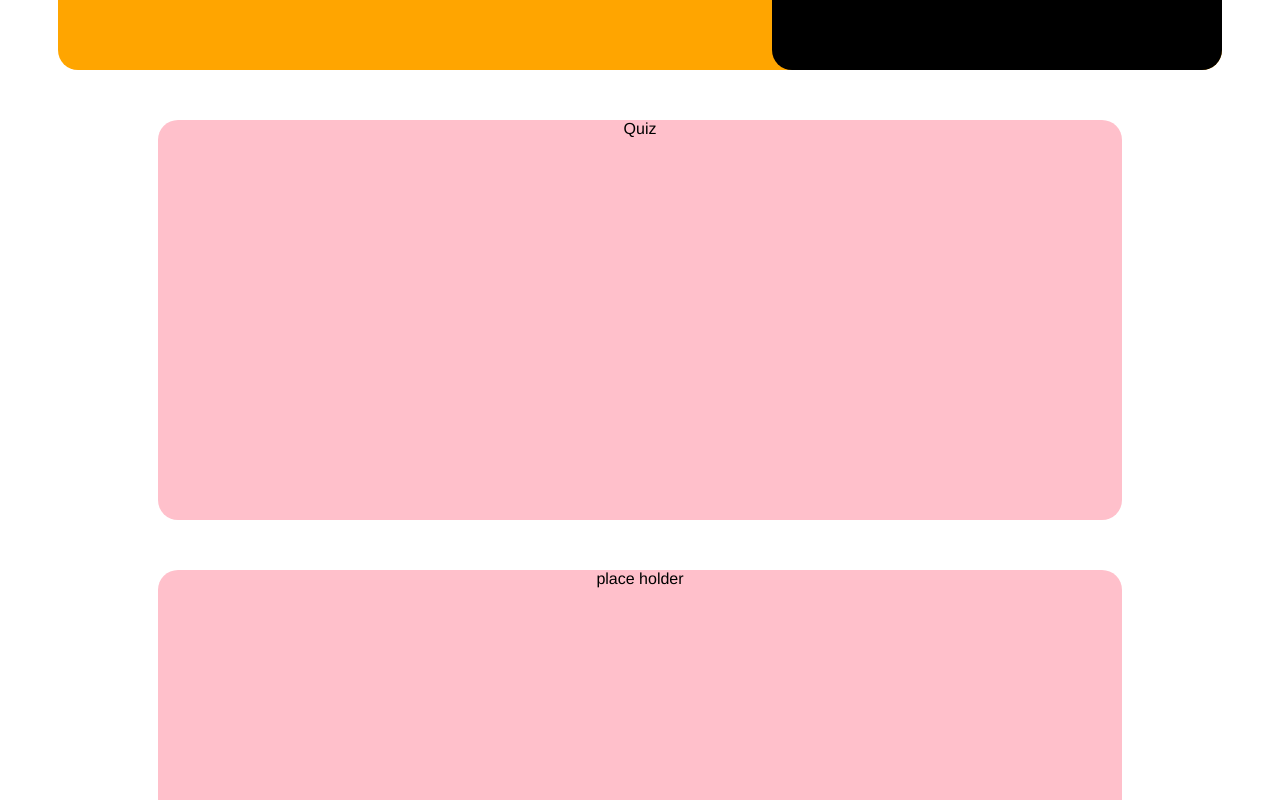
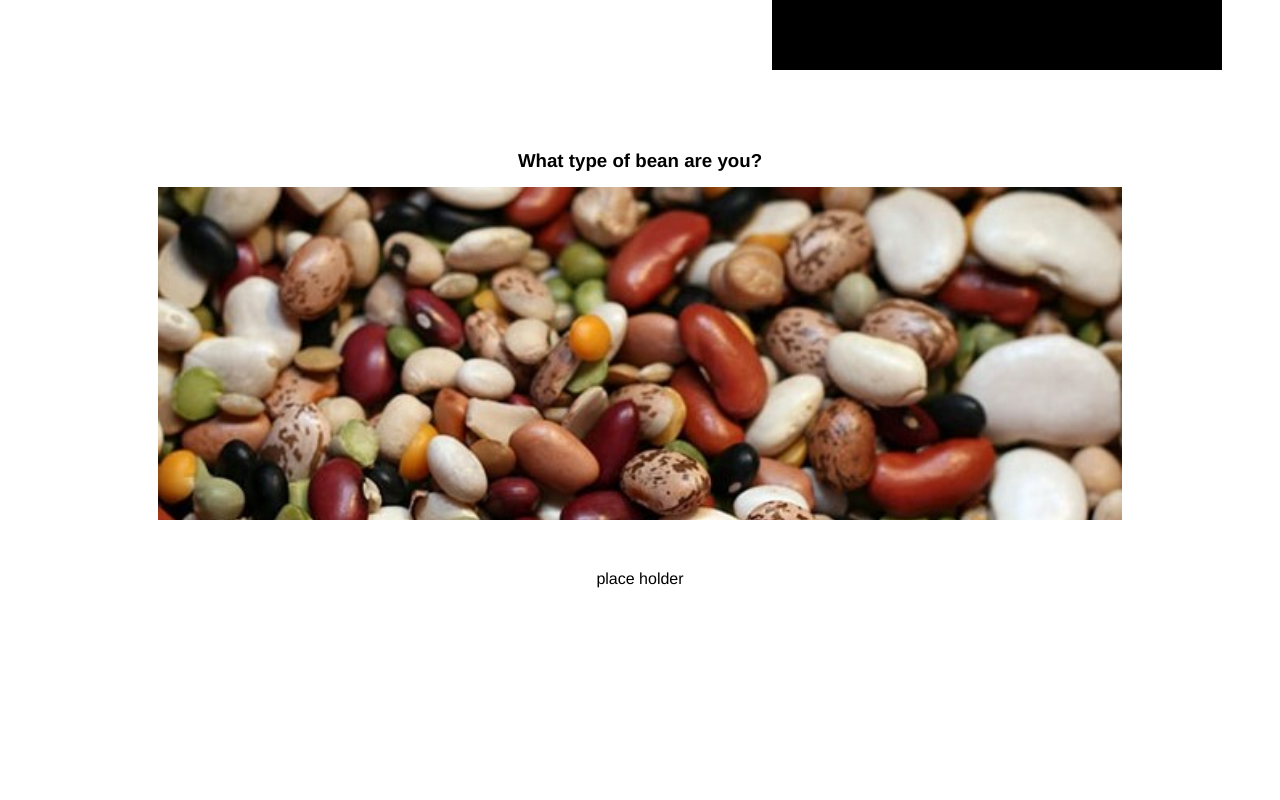
Before and after one commit to ashleycao12/my-website, a Vue app: page / in a window 1280 px wide. Shown: the part 480-1280 px from the top of the page. Built offline with nearby package versions, Linux system fonts and the light colour scheme; the HTML template or start-up script is replaced by a standard one.

Commit message:
style the project div in the home page

```diff
--- a/src/views/HomeView.vue
+++ b/src/views/HomeView.vue
@@ -12,7 +12,12 @@
           <img src="@/assets/home/smile.png" alt="">
       </div>
   </div>
-  <div class="project" @click= "goQuiz">Quiz</div>
+  <div class="project" @click= "goQuiz">
+    <div class="projectQuiz">
+    <h3>What type of bean are you? </h3>
+    <img class="quizImg" src="@/assets/quiz/mixedBean.jpg" alt="no image">
+    </div>
+  </div>
   <div class="project">place holder</div>
 </template>
 
@@ -29,9 +34,7 @@ export default {
 </script>
 
 <style>
-  div {
-    border-radius: 20px;
-  }
+
   .eyes {
     background-color: rgb(0, 0, 0);
     margin: 35% 32% 0;
@@ -42,13 +45,13 @@ export default {
     background-color: white;
     height: 40px;
     width: 30px;
-    animation: blink 2s linear 0.0001s infinite forwards;
+    animation: blink 3s linear 0.0001s infinite forwards;
   }
   @keyframes blink {
     0% {transform: scaleY(0.1) scaleX(1.4);}
-    10% {transform: scaleY(1) scaleX(1);}
-    20% {transform: scaleY(0.1) scaleX(1.4);}
-    30% {transform: scaleY(1) scaleX(1);}
+    5% {transform: scaleY(1) scaleX(1);}
+    10% {transform: scaleY(0.1) scaleX(1.4);}
+    15% {transform: scaleY(1) scaleX(1);}
 
     /* 100% {transform: scaleY(1);} */
   }
@@ -56,7 +59,7 @@ export default {
     display: flex;
     flex-direction: row;
     margin: 50px;
-    background-color: orange;
+    /* background-color: orange; */
     height: 500px;
   }
   .intro>.text {
@@ -74,8 +77,25 @@ export default {
     object-fit: contain;
   }
   .project {
-    background: pink;
+    background: white;
     margin: 50px 150px;
     height: 400px;
+    overflow: hidden;
+  }
+  .quizImg {
+    /* height: 90%; */
+    width: 100%;
+    object-fit: cover;
+    vertical-align: bottom;
+  }
+  .projectQuiz h3 {
+    padding: 25px 10px 0;
+  }
+  .projectQuiz {
+    transition: 0.3s ease;
+  }
+  .projectQuiz:hover {
+    transform: translate(0,-10px);
+    cursor: pointer;
   }
 </style>
```
